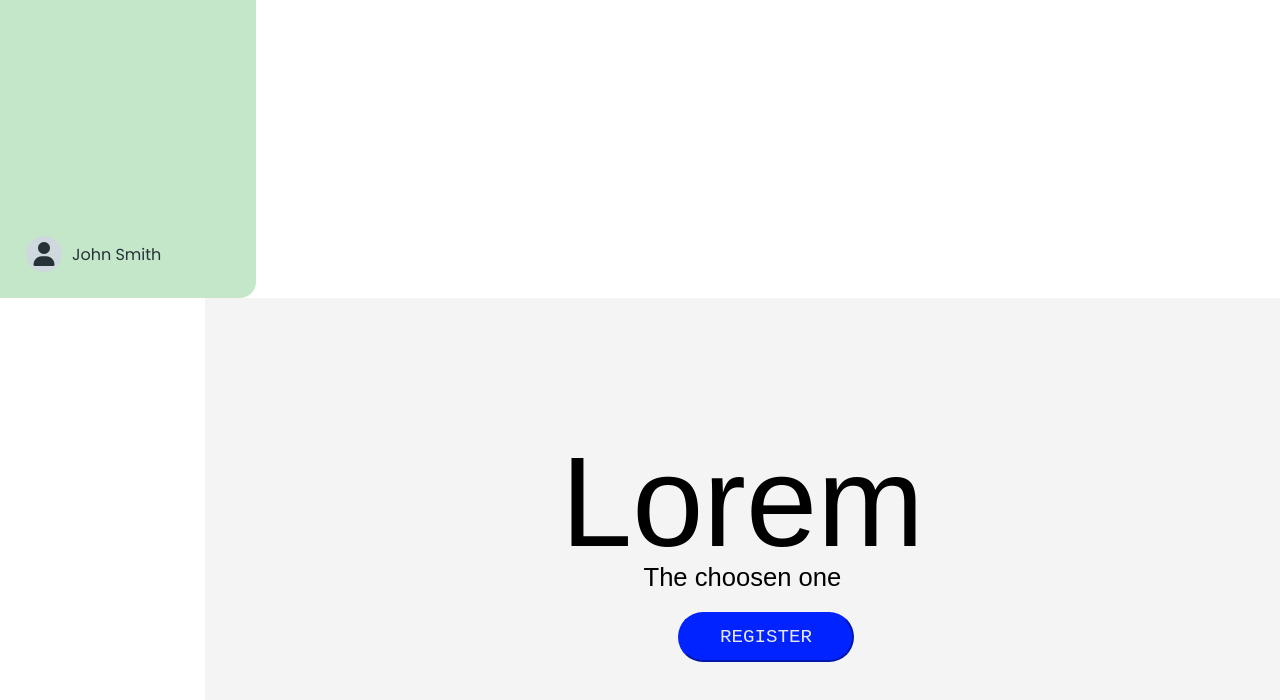
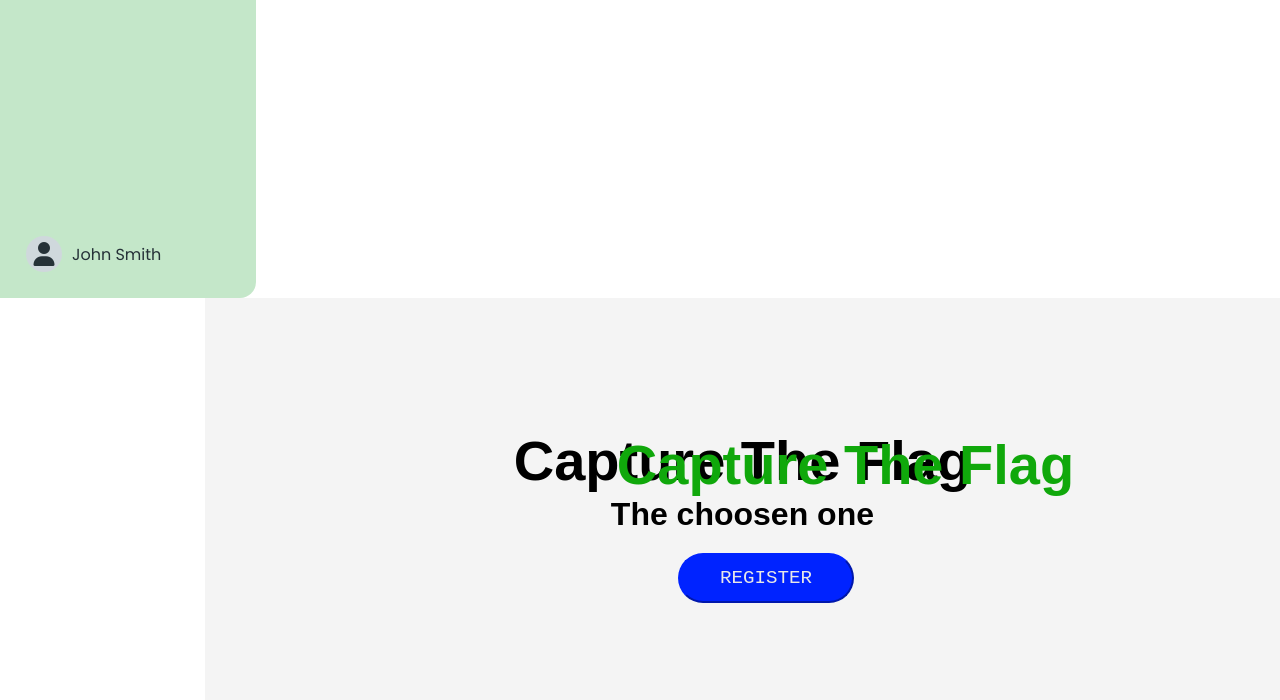
Before and after one commit to kartikkc/ctf_infox_front_end, a React (Create React App) app in the folder ctf-infox/: page / in a window 1280 px wide. Shown: the part 622-1322 px from the top of the page. Built offline with nearby package versions, Linux system fonts and the light colour scheme.

Commit message:
homepage changes

```diff
--- a/ctf-infox/src/Components/Assets/homepage.css
+++ b/ctf-infox/src/Components/Assets/homepage.css
@@ -57,19 +57,19 @@
 
 }
 .wrap .hero-text h1 {
-    font-size: 8rem;
-    font-weight: 50 !important;
+    font-size: 3.5rem;
+    font-weight: 5000 !important;
     font-family: "Alegreya Sans SC",sans-serif;
     padding-top: 130px;
     text-align: center;
 }
 .wrap .hero-text h2 {
-    font-size: 1.6rem;
+    font-size: 2rem;
     margin-top: -44px;
     font-family: "Alegreya Sans SC",sans-serif;
-    font-weight: 100 !important;
+    font-weight: bolder;
     text-align:center;
-    padding-top: 32px;
+    padding-top: 47px;
 }
 .wrap .hero-text .reg-btn{
 margin-top: 20px;
@@ -111,5 +111,14 @@ border-radius: 200px;
 }
 .reg-btn:hover::before{
     height: 0%;
-} */
-canvas {display: block;}
+} */.over-lap{
+
+    position: absolute;
+    top: 3.5px;
+    padding-left: 412px;
+    color: #10a80b;
+
+}
+.h1{
+    letter-spacing: 2px;
+}
--- a/ctf-infox/src/Components/homepage.js
+++ b/ctf-infox/src/Components/homepage.js
@@ -8,17 +8,13 @@ const Homepage = () => {
 
   return (
     <>
-    {/* <div className='ham-btn'>
-      <a className='btn1-1'></a>
-
-    </div>
-    <h1 className="Title">Chuckeles</h1> */}
     <div className='wrap'>
 
 
     <div className='hero-text'>
 
-      <h1>Lorem</h1>
+      <h1 className='over-lap'>Capture The Flag</h1>
+      <h1>Capture The Flag</h1>
       <h2>The choosen one</h2>
       <button href="register.html" class='reg-btn btn-1'>Register</button>
 
```
